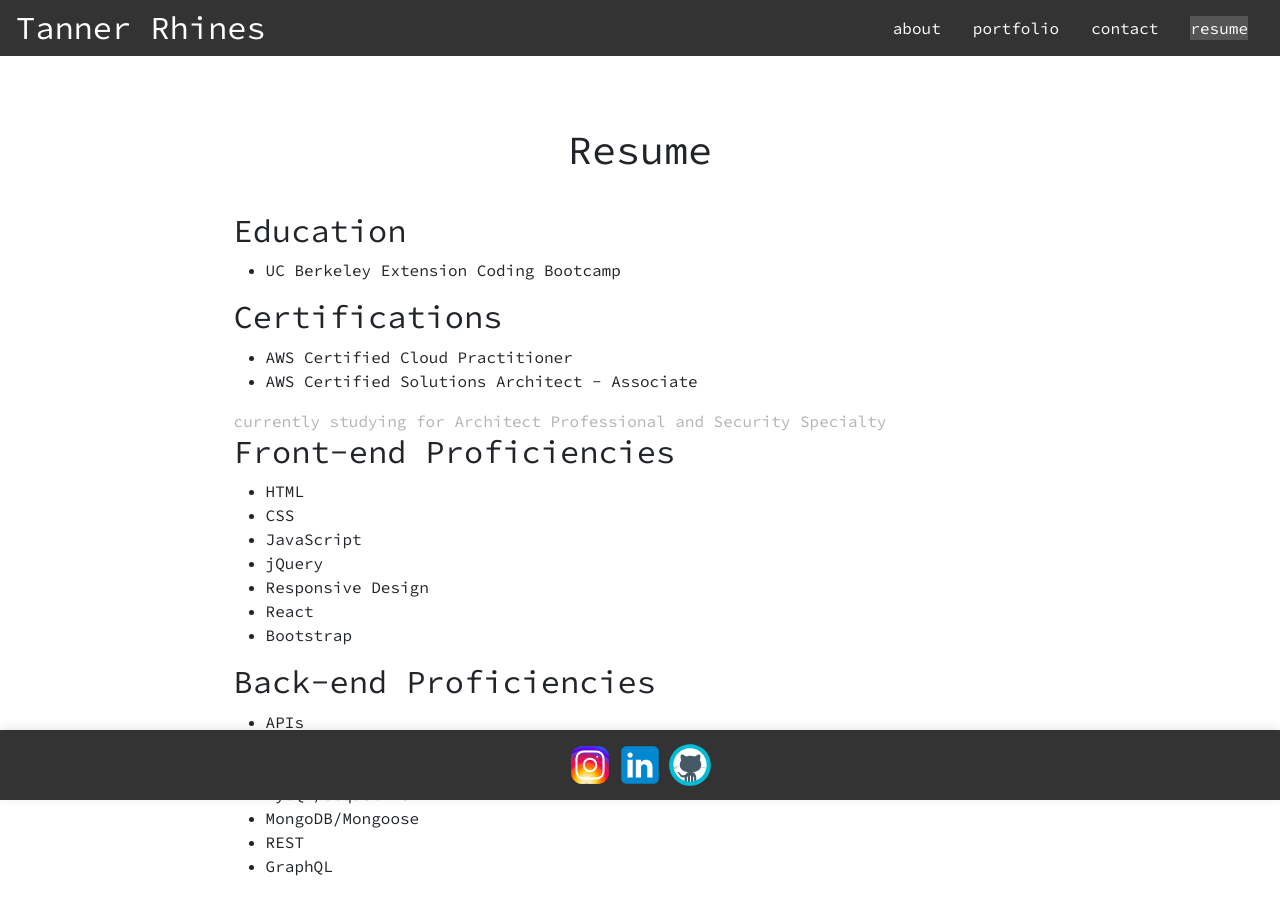
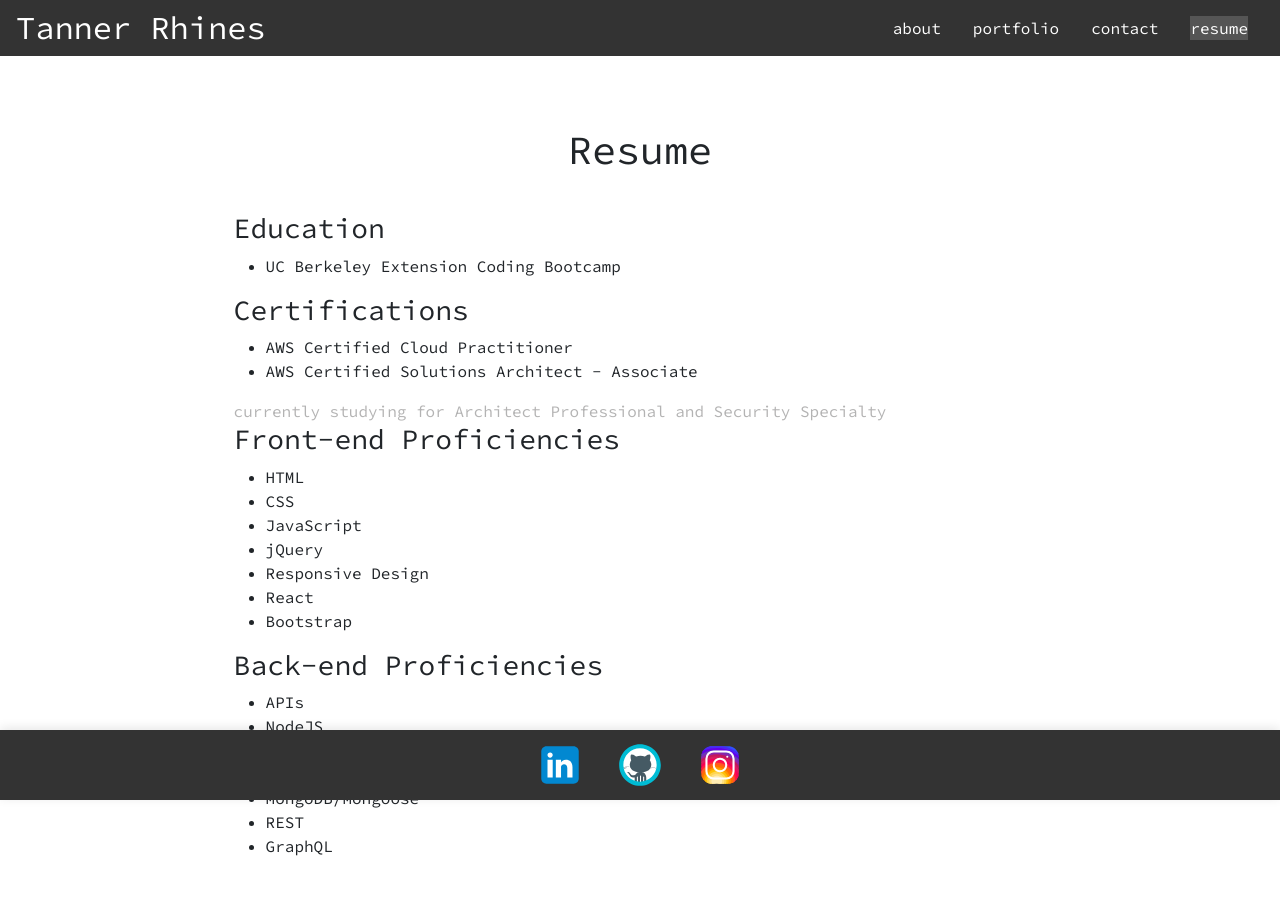
Before and after one commit to TannerRhines/ReactPortfolio, a React (Create React App) app in the folder react-portfolio/: page /resume in a window 1280 px wide. Shown: the top 914 px of the page. Built offline with nearby package versions, Linux system fonts and the light colour scheme.

Commit message:
added SVGs to footer with social links, updated resume h2's to h3's

```diff
--- a/react-portfolio/src/pages/Resume.js
+++ b/react-portfolio/src/pages/Resume.js
@@ -4,7 +4,7 @@
         <h1>Resume</h1>
 
         <section>
-          <h2>Education</h2>
+          <h3>Education</h3>
           <ul>
           <li>UC Berkeley Extension Coding Bootcamp</li>
 
@@ -13,7 +13,7 @@
         </section>
 
         <section>
-          <h2>Certifications</h2>
+          <h3>Certifications</h3>
           <ul>
             <li>AWS Certified Cloud Practitioner</li>
             <li>AWS Certified Solutions Architect - Associate</li>
@@ -24,7 +24,7 @@
         </section>
 
         <section>
-          <h2>Front-end Proficiencies</h2>
+          <h3>Front-end Proficiencies</h3>
           <ul>
             <li>HTML</li>
             <li>CSS</li>
@@ -37,7 +37,7 @@
         </section>
 
         <section>
-          <h2>Back-end Proficiencies</h2>
+          <h3>Back-end Proficiencies</h3>
           <ul>
             <li>APIs</li>
             <li>NodeJS</li>
--- a/react-portfolio/src/styles.css
+++ b/react-portfolio/src/styles.css
@@ -74,6 +74,7 @@
     margin: 0 auto;
     padding: 40px; /* Adjust as needed */
     box-sizing: border-box;
+    padding-bottom: 200px;
   }
 
 
```
Also changed, not shown: react-portfolio/src/pages/Footer.js.
